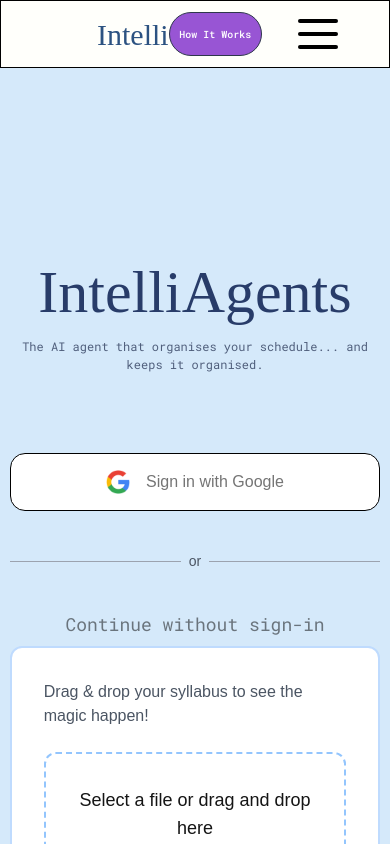
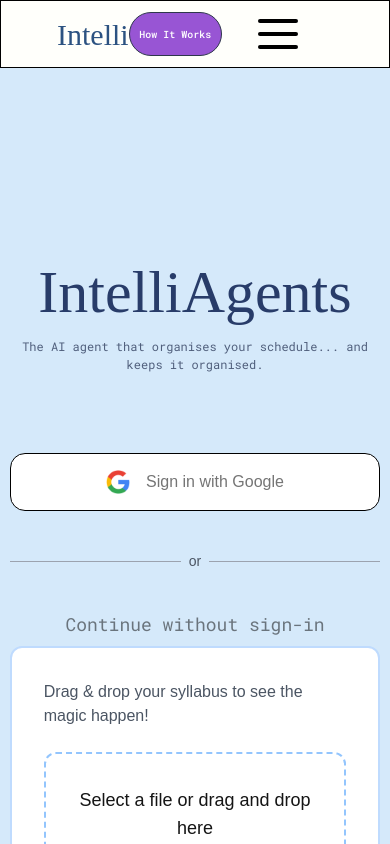
Before and after one commit to intelliagents25/intelliAgents, a Next.js app in the folder frontend/: page / in a window 390 px wide. Shown: the top 844 px of the page. Built offline with nearby package versions, Linux system fonts and the light colour scheme; a web font is replaced by a local one.

Commit message:
fixed header responsiveness

```diff
--- a/frontend/src/app/components/Header.js
+++ b/frontend/src/app/components/Header.js
@@ -11,7 +11,7 @@
       <link href="https://fonts.googleapis.com/css2?family=Inria+Sans:ital,wght@0,300;0,400;0,700;1,300;1,400;1,700&family=Inter:ital,opsz,wght@0,14..32,100..900;1,14..32,100..900&family=Roboto+Mono:ital,wght@0,100..700;1,100..700&family=Suez+One&display=swap" rel="stylesheet" />
 
       <header className="h-[68px] px-[16px] bg-[#FFFFFB] border-[1px] border-[#000000] flex items-center">
-        <nav className="w-full flex items-center justify-between ml-20 mr-20">
+        <nav className="w-full flex items-center justify-between ml-10 mr-10 md:ml-15 md:mr-15 lg:ml-20 lg:mr-20">
 
           {/* Left Section: Intelli + Navigation Links */}
           <div className="flex items-center space-x-8">
```
